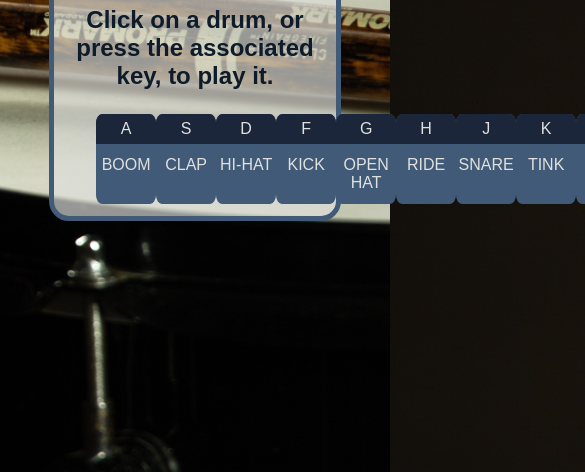
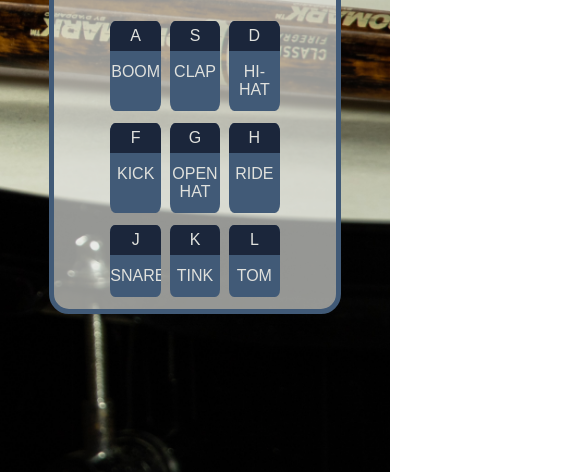
Before and after one commit to michaelmullany/CN-Drumkit-Challenge, a plain HTML site: page index.html in a window 390 px wide. Shown: the part 372-844 px from the top of the page, 585 px wide, since content can reach past the window. Drawn offline with Linux system fonts and the light colour scheme.

Commit message:
Add style for smaller screen sizes

```diff
--- a/style.css
+++ b/style.css
@@ -38,6 +38,7 @@ p {
     width: 70%;
     margin: 0 auto;
     display: flex;
+    flex-wrap: wrap;
     justify-content: space-between;
 }
 
@@ -45,7 +46,6 @@ p {
     border: #0D1B2A;
     background-color: #415A77;
     width: 10%;
-    min-width: 60px;
     margin-bottom: 12px;
     border-radius: 10%;
     overflow: hidden;
@@ -59,3 +59,31 @@ p {
 .drumName {
     padding: 12px 0px;
 }
+
+@media all and (max-width: 1200px) {
+    #drumkit {
+        width: 30%;
+    }
+
+    .drum {
+        width: 30%;
+    }
+}
+
+@media all and (max-width: 1024px) {
+    #drumkit {
+        width: 40%;
+    }
+}
+
+@media all and (max-width: 768px) {
+    #drumkit {
+        width: 50%;
+    }
+}
+
+@media all and (max-width: 480px) {
+    #drumkit {
+        width: 60%;
+    }
+}
```
